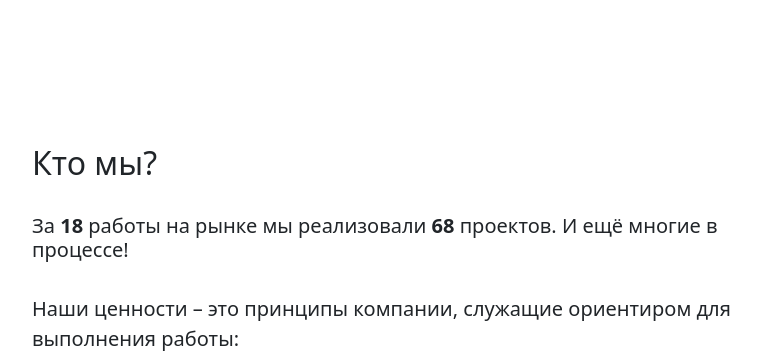
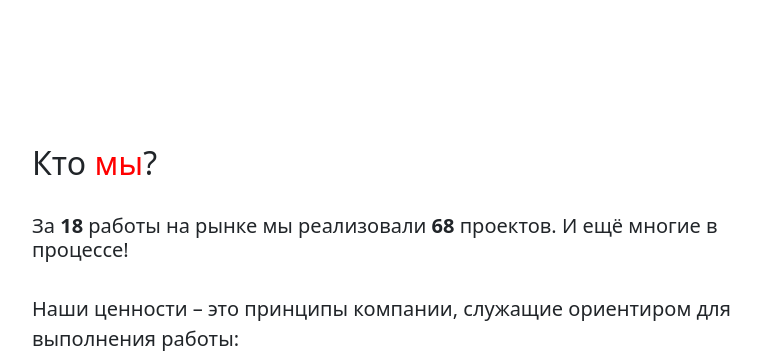
Before and after one commit to fesenkoaa/building_company, a Django app: page / in a window 1280 px wide. Shown: the part 906-1261 px from the top of the page, without its empty margins (248-1009 px from the left). Run offline with Django 3.2, Linux system fonts and the light colour scheme; data that the repository does not hold is empty.

Commit message:
restyle 0.2

```diff
--- a/django_building/building_business_card/templates/main.html
+++ b/django_building/building_business_card/templates/main.html
@@ -45,7 +45,7 @@
             <div class="container px-4">
                 <div class="row gx-4 justify-content-center">
                     <div class="col-lg-8">
-                        <h2>Кто мы?</h2>
+                        <h2>Кто <span style="color: red;">мы</span>?</h2>
                         <br>
                         <h5>За <strong>18</strong> работы на рынке мы реализовали <strong>68</strong> проектов. И ещё многие в процессе!</h5>
                         <br>
@@ -88,6 +88,7 @@
                                 #slider{
                                     overflow: hidden;
                                     content-justify: center;
+                                    border: 20px;
                                 }
 
                                 #slider figure {
```
